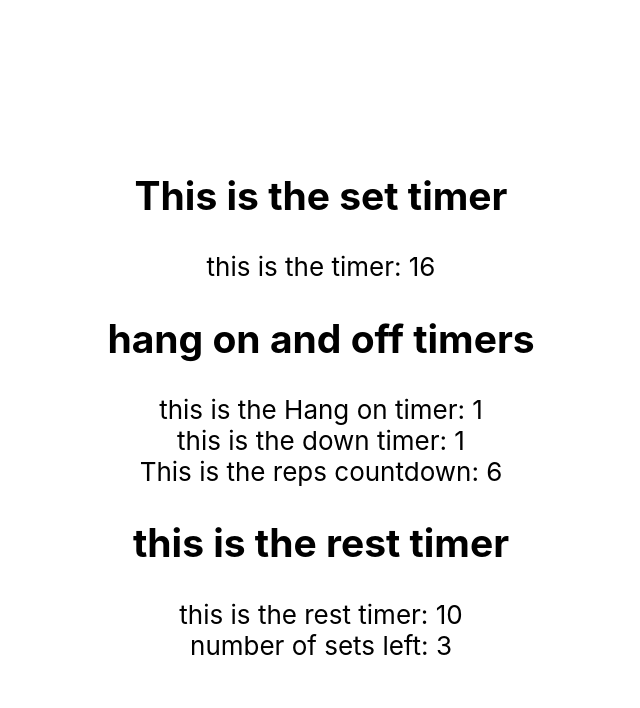
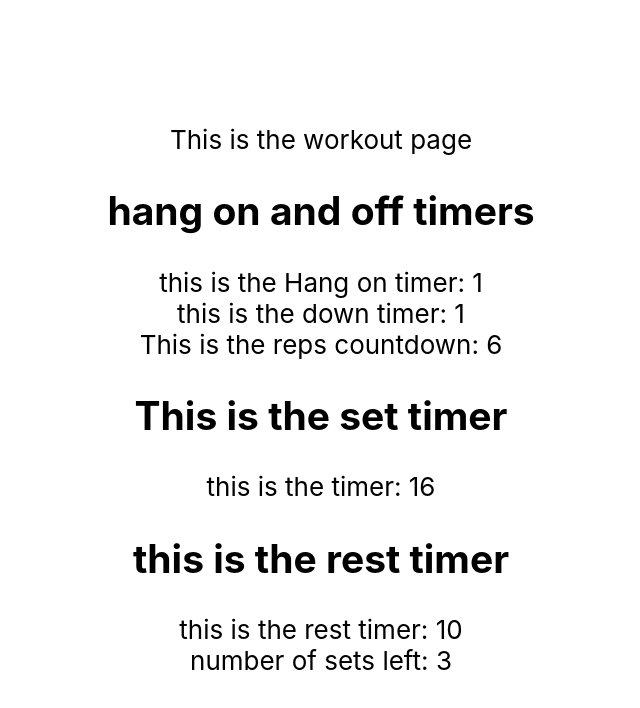
Before and after one commit to jhmccandless/practicing-app-1, a React (Create React App) app in the folder practicing-app/: page / in a window 1280 px wide. Shown: the top 708 px of the page, without its empty margins (319-959 px from the left). Built offline with nearby package versions, Linux system fonts and the light colour scheme.

Commit message:
isolating the workout page so i can add a route or two

```diff
--- a/practicing-app/package.json
+++ b/practicing-app/package.json
@@ -10,6 +10,7 @@
     "react": "^17.0.2",
     "react-dom": "^17.0.2",
     "react-redux": "^7.2.6",
+    "react-router-dom": "^6.2.1",
     "react-scripts": "4.0.3"
   },
   "scripts": {
--- a/practicing-app/src/App.jsx
+++ b/practicing-app/src/App.jsx
@@ -1,21 +1,21 @@
 import React from "react";
 import { Provider } from "react-redux";
 import store from "./store";
-import RestTimer from "./containers/RestTimer";
-import HangUp from "./containers/HangUp";
-import SetTimer from "./containers/SetTimer";
+import { BrowserRouter, Link, Switch, Route, Redirect } from "react-router-dom";
+
 import "./App.css";
+import WorkoutPageUI from "./components/WorkoutPageUI";
 
 function App() {
   return (
     <Provider store={store}>
-      <div className="App">
-        <header className="App-header">
-          <SetTimer />
-          <HangUp />
-          <RestTimer />
-        </header>
-      </div>
+      <BrowserRouter>
+        <div className="App">
+          <header className="App-header">
+            <WorkoutPageUI />
+          </header>
+        </div>
+      </BrowserRouter>
     </Provider>
   );
 }
--- a/practicing-app/src/components/RepCountUI.jsx
+++ b/practicing-app/src/components/RepCountUI.jsx
@@ -3,7 +3,6 @@ import { useState } from "react";
 import { useEffect } from "react";
 
 function RepCountUI({ repsTotal, isHangActive, eachRepTimer }) {
-  console.log(isHangActive);
   const timeoutTimer = 1000 * eachRepTimer;
   const [repsCount, setRepsCount] = useState(repsTotal);
   useEffect(() => {
--- /dev/null
+++ b/practicing-app/src/components/WorkoutPageUI.jsx
@@ -0,0 +1,17 @@
+import React from "react";
+import HangUp from "../containers/HangUp";
+import SetTimer from "../containers/SetTimer";
+import RestTimer from "../containers/RestTimer";
+
+function WorkoutPageUI() {
+  return (
+    <>
+      <div>This is the workout page</div>
+      <HangUp />
+      <SetTimer />
+      <RestTimer />
+    </>
+  );
+}
+
+export default WorkoutPageUI;
```
Also changed, not shown: 1 other file (tests, documents, lock files or other folders).
